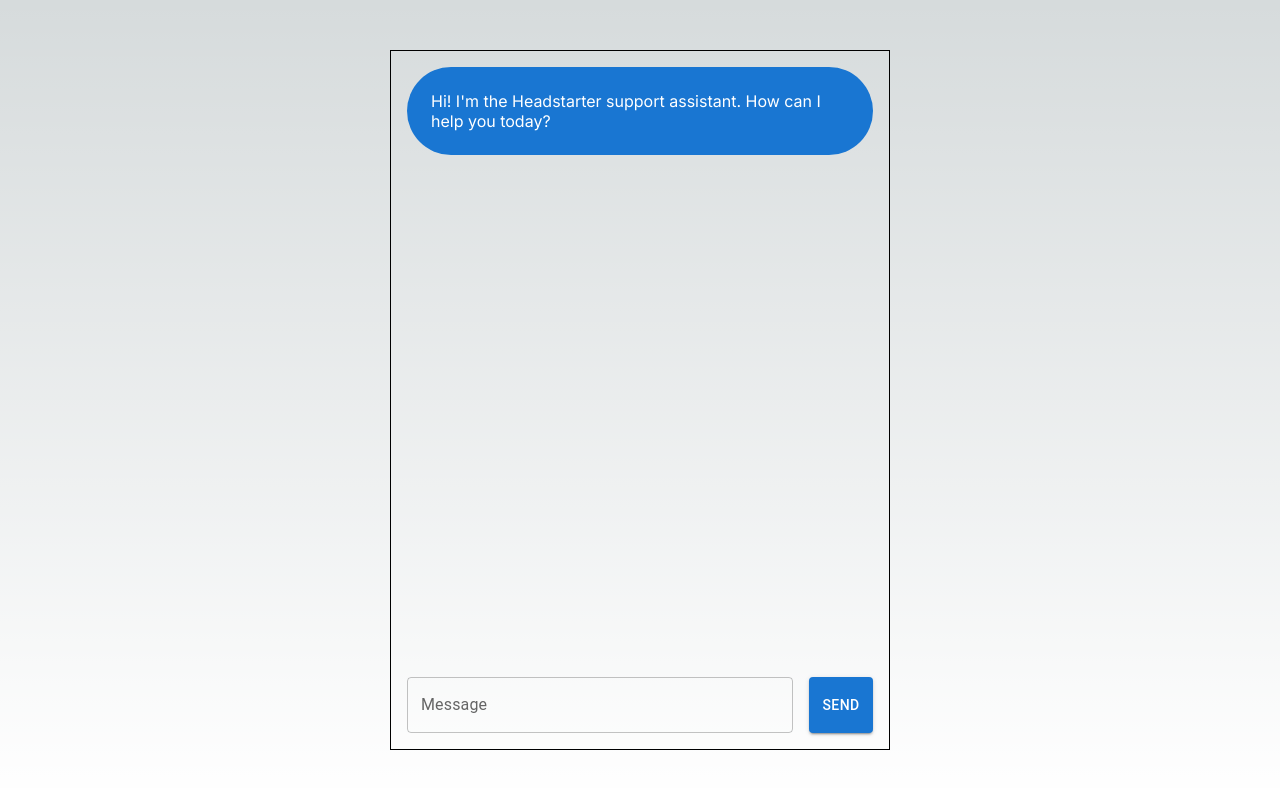
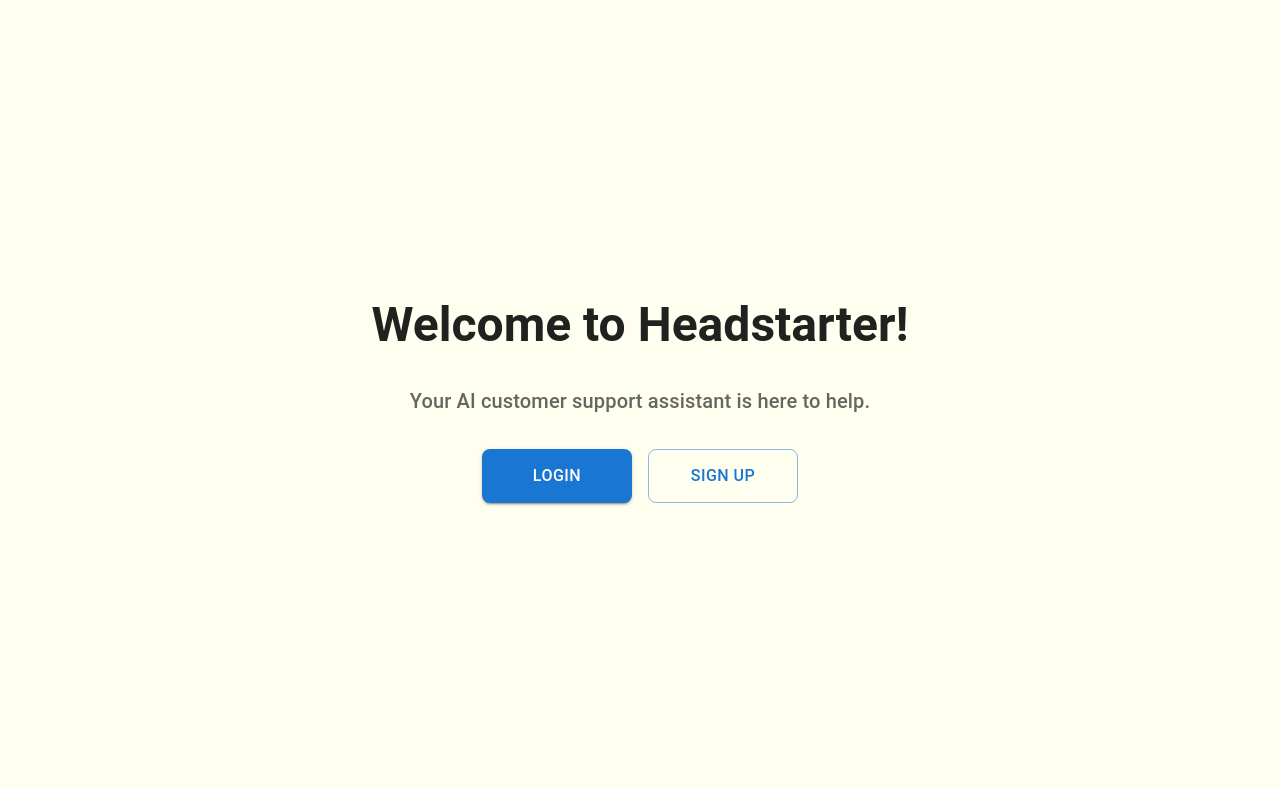
Before and after one commit to JohnKamaujk/ai-customer-support, a Next.js app: page / in a window 1280 px wide. Shown: the top 788 px of the page. Built offline with nearby package versions, Linux system fonts and the light colour scheme.

Commit message:
:sparles:chore:chat page update

```diff
--- a/src/app/globals.css
+++ b/src/app/globals.css
@@ -1,107 +1,11 @@
-:root {
-  --max-width: 1100px;
-  --border-radius: 12px;
-  --font-mono: ui-monospace, Menlo, Monaco, "Cascadia Mono", "Segoe UI Mono",
-    "Roboto Mono", "Oxygen Mono", "Ubuntu Monospace", "Source Code Pro",
-    "Fira Mono", "Droid Sans Mono", "Courier New", monospace;
-
-  --foreground-rgb: 0, 0, 0;
-  --background-start-rgb: 214, 219, 220;
-  --background-end-rgb: 255, 255, 255;
-
-  --primary-glow: conic-gradient(
-    from 180deg at 50% 50%,
-    #16abff33 0deg,
-    #0885ff33 55deg,
-    #54d6ff33 120deg,
-    #0071ff33 160deg,
-    transparent 360deg
-  );
-  --secondary-glow: radial-gradient(
-    rgba(255, 255, 255, 1),
-    rgba(255, 255, 255, 0)
-  );
-
-  --tile-start-rgb: 239, 245, 249;
-  --tile-end-rgb: 228, 232, 233;
-  --tile-border: conic-gradient(
-    #00000080,
-    #00000040,
-    #00000030,
-    #00000020,
-    #00000010,
-    #00000010,
-    #00000080
-  );
-
-  --callout-rgb: 238, 240, 241;
-  --callout-border-rgb: 172, 175, 176;
-  --card-rgb: 180, 185, 188;
-  --card-border-rgb: 131, 134, 135;
-}
-
-@media (prefers-color-scheme: dark) {
-  :root {
-    --foreground-rgb: 255, 255, 255;
-    --background-start-rgb: 0, 0, 0;
-    --background-end-rgb: 0, 0, 0;
-
-    --primary-glow: radial-gradient(rgba(1, 65, 255, 0.4), rgba(1, 65, 255, 0));
-    --secondary-glow: linear-gradient(
-      to bottom right,
-      rgba(1, 65, 255, 0),
-      rgba(1, 65, 255, 0),
-      rgba(1, 65, 255, 0.3)
-    );
-
-    --tile-start-rgb: 2, 13, 46;
-    --tile-end-rgb: 2, 5, 19;
-    --tile-border: conic-gradient(
-      #ffffff80,
-      #ffffff40,
-      #ffffff30,
-      #ffffff20,
-      #ffffff10,
-      #ffffff10,
-      #ffffff80
-    );
-
-    --callout-rgb: 20, 20, 20;
-    --callout-border-rgb: 108, 108, 108;
-    --card-rgb: 100, 100, 100;
-    --card-border-rgb: 200, 200, 200;
-  }
-}
-
 * {
   box-sizing: border-box;
   padding: 0;
   margin: 0;
 }
 
-html,
-body {
-  max-width: 100vw;
-  overflow-x: hidden;
+:root {
+  --primary-main: #3f51b5;
+  --secondary-dark: #5f6166;
+  --primary-bg: #FFFFF0;
 }
-
-body {
-  color: rgb(var(--foreground-rgb));
-  background: linear-gradient(
-      to bottom,
-      transparent,
-      rgb(var(--background-end-rgb))
-    )
-    rgb(var(--background-start-rgb));
-}
-
-a {
-  color: inherit;
-  text-decoration: none;
-}
-
-@media (prefers-color-scheme: dark) {
-  html {
-    color-scheme: dark;
-  }
-}
--- a/src/app/page.tsx
+++ b/src/app/page.tsx
@@ -1,172 +1,82 @@
 "use client";
 
-import { Box, Button, Stack, TextField } from "@mui/material";
-import { useEffect, useRef, useState } from "react";
-
-interface ChatMessage {
-  role: "user" | "assistant";
-  content: string;
-}
+import { Box, Button, Typography, Container } from "@mui/material";
+import { useRouter } from "next/navigation";
 
 export default function Home() {
-  const [messages, setMessages] = useState<ChatMessage[]>([
-    {
-      role: "assistant",
-      content:
-        "Hi! I'm the Headstarter support assistant. How can I help you today?",
-    },
-  ]);
-  const [message, setMessage] = useState<string>("");
-  const [isLoading, setIsLoading] = useState<boolean>(false);
+  const router = useRouter();
 
-  const messagesEndRef = useRef<HTMLDivElement | null>(null);
-
-  const scrollToBottom = () => {
-    messagesEndRef.current?.scrollIntoView({ behavior: "smooth" });
+  const handleLogin = () => {
+    router.push("/signin");
   };
 
-  useEffect(() => {
-    scrollToBottom();
-  }, [messages]);
-
-  const sendMessage = async () => {
-    if (!message.trim() || isLoading) return;
-
-    setIsLoading(true);
-
-    const userMessage: ChatMessage = { role: "user", content: message };
-    setMessage("");
-
-    setMessages((prevMessages) => [
-      ...prevMessages,
-      userMessage,
-      { role: "assistant", content: "" },
-    ]);
-
-    try {
-      const response = await fetch("/api/chat", {
-        method: "POST",
-        headers: {
-          "Content-Type": "application/json",
-        },
-        body: JSON.stringify([...messages, userMessage]),
-      });
-
-      if (!response.ok) {
-        throw new Error("Network response was not ok");
-      }
-
-      const reader = response.body?.getReader();
-      if (!reader) throw new Error("Failed to read response body");
-
-      const decoder = new TextDecoder();
-      let result = "";
-
-      while (true) {
-        const { done, value } = await reader.read();
-        if (done) break;
-
-        const text = decoder.decode(value, { stream: true });
-        result += text;
-
-        setMessages((prevMessages) => {
-          const lastMessage = prevMessages[prevMessages.length - 1];
-          const otherMessages = prevMessages.slice(0, -1);
-          return [
-            ...otherMessages,
-            { ...lastMessage, content: lastMessage.content + text },
-          ];
-        });
-      }
-      setIsLoading(false);
-
-      return result;
-    } catch (error) {
-      console.error("Error:", error);
-      setMessages((messages) => [
-        ...messages,
-        {
-          role: "assistant",
-          content:
-            "I'm sorry, but I encountered an error. Please try again later.",
-        },
-      ]);
-      setIsLoading(false);
-    }
-  };
-  const handleKeyPress = (event: React.KeyboardEvent<HTMLInputElement>) => {
-    if (event.key === "Enter" && !event.shiftKey) {
-      event.preventDefault();
-      sendMessage();
-    }
+  const handleSignup = () => {
+    router.push("/signup");
   };
 
   return (
-    <Box
-      width="100vw"
-      height="100vh"
-      display="flex"
-      flexDirection="column"
-      justifyContent="center"
-      alignItems="center"
+    <Container
+      maxWidth={false}
+      disableGutters
+      sx={{
+        display: "flex",
+        flexDirection: "column",
+        justifyContent: "center",
+        alignItems: "center",
+        height: "100vh",
+        bgcolor: "var(--primary-bg)",
+        p: 3,
+      }}
     >
-      <Stack
-        direction="column"
-        width="500px"
-        height="700px"
-        border="1px solid black"
-        p={2}
-        spacing={3}
+      <Typography
+        variant="h3"
+        gutterBottom
+        sx={{
+          mb: 4,
+          fontWeight: "bold",
+          color: "text.primary",
+        }}
       >
-        <Stack
-          direction="column"
-          spacing={2}
-          flexGrow={1}
-          overflow="auto"
-          maxHeight="100%"
+        Welcome to Headstarter!
+      </Typography>
+      <Typography
+        variant="h6"
+        gutterBottom
+        sx={{
+          mb: 4,
+          color: "text.secondary",
+        }}
+      >
+        Your AI customer support assistant is here to help.
+      </Typography>
+      <Box sx={{ display: "flex", gap: 2 }}>
+        <Button
+          variant="contained"
+          color="primary"
+          onClick={handleLogin}
+          sx={{
+            width: 150,
+            fontSize: "16px",
+            py: 1.5,
+            borderRadius: 2,
+          }}
         >
-          {messages.map((message, index) => (
-            <Box
-              key={index}
-              display="flex"
-              justifyContent={
-                message.role === "assistant" ? "flex-start" : "flex-end"
-              }
-            >
-              <Box
-                bgcolor={
-                  message.role === "assistant"
-                    ? "primary.main"
-                    : "secondary.main"
-                }
-                color="white"
-                borderRadius={16}
-                p={3}
-              >
-                {message.content}
-              </Box>
-            </Box>
-          ))}
-          <div ref={messagesEndRef} />
-        </Stack>
-        <Stack direction="row" spacing={2}>
-          <TextField
-            label="Message"
-            fullWidth
-            value={message}
-            onChange={(e) => setMessage(e.target.value)}
-            onKeyPress={handleKeyPress}
-            disabled={isLoading}
-          />
-          <Button
-            variant="contained"
-            onClick={sendMessage}
-            disabled={isLoading}
-          >
-            {isLoading ? "Sending..." : "Send"}
-          </Button>
-        </Stack>
-      </Stack>
-    </Box>
+          Login
+        </Button>
+        <Button
+          variant="outlined"
+          color="primary"
+          onClick={handleSignup}
+          sx={{
+            width: 150,
+            fontSize: "16px",
+            py: 1.5,
+            borderRadius: 2,
+          }}
+        >
+          Sign Up
+        </Button>
+      </Box>
+    </Container>
   );
 }
```
Also changed, not shown: src/app/chat/page.tsx (added, +172 -0 lines).
